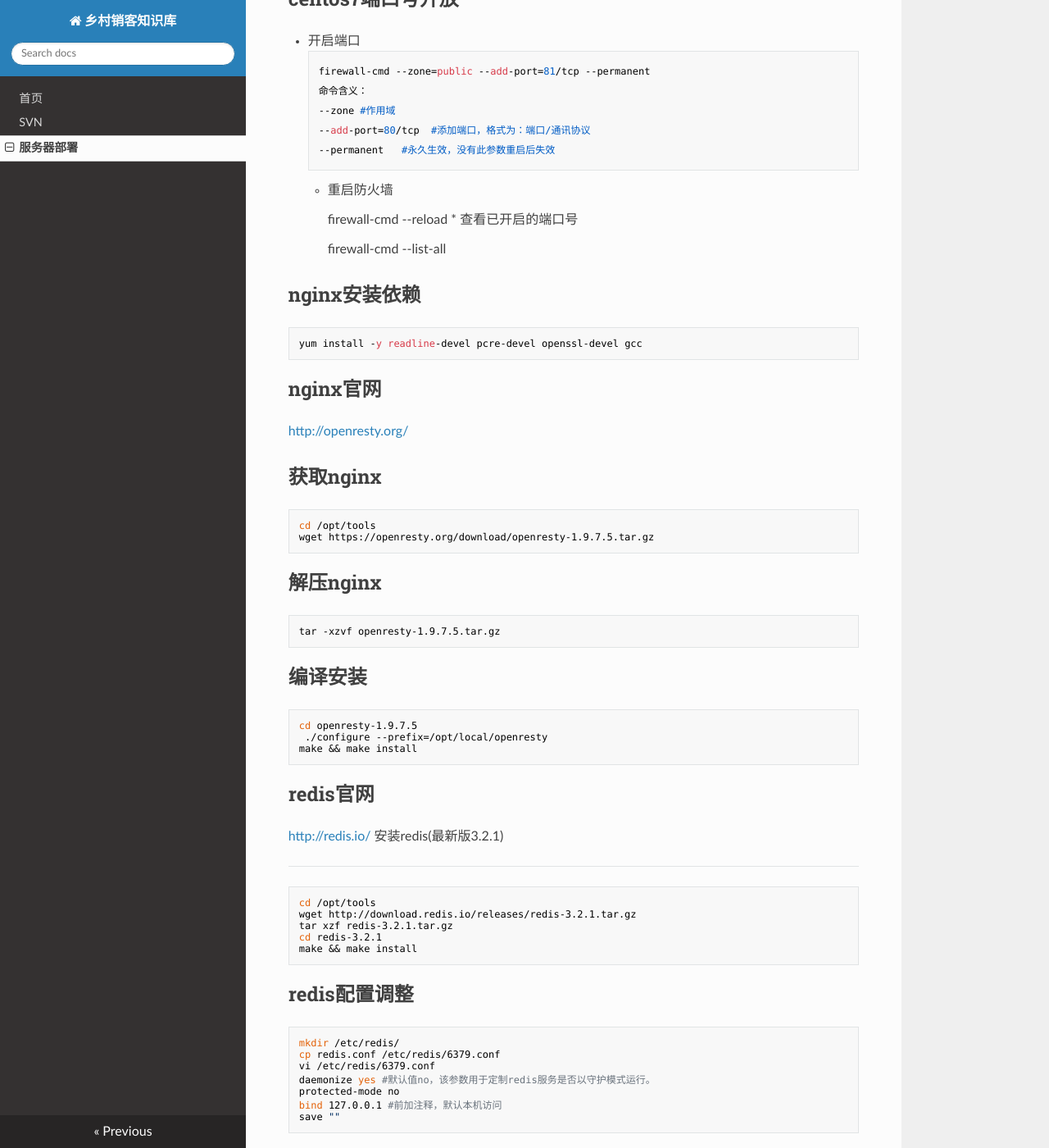
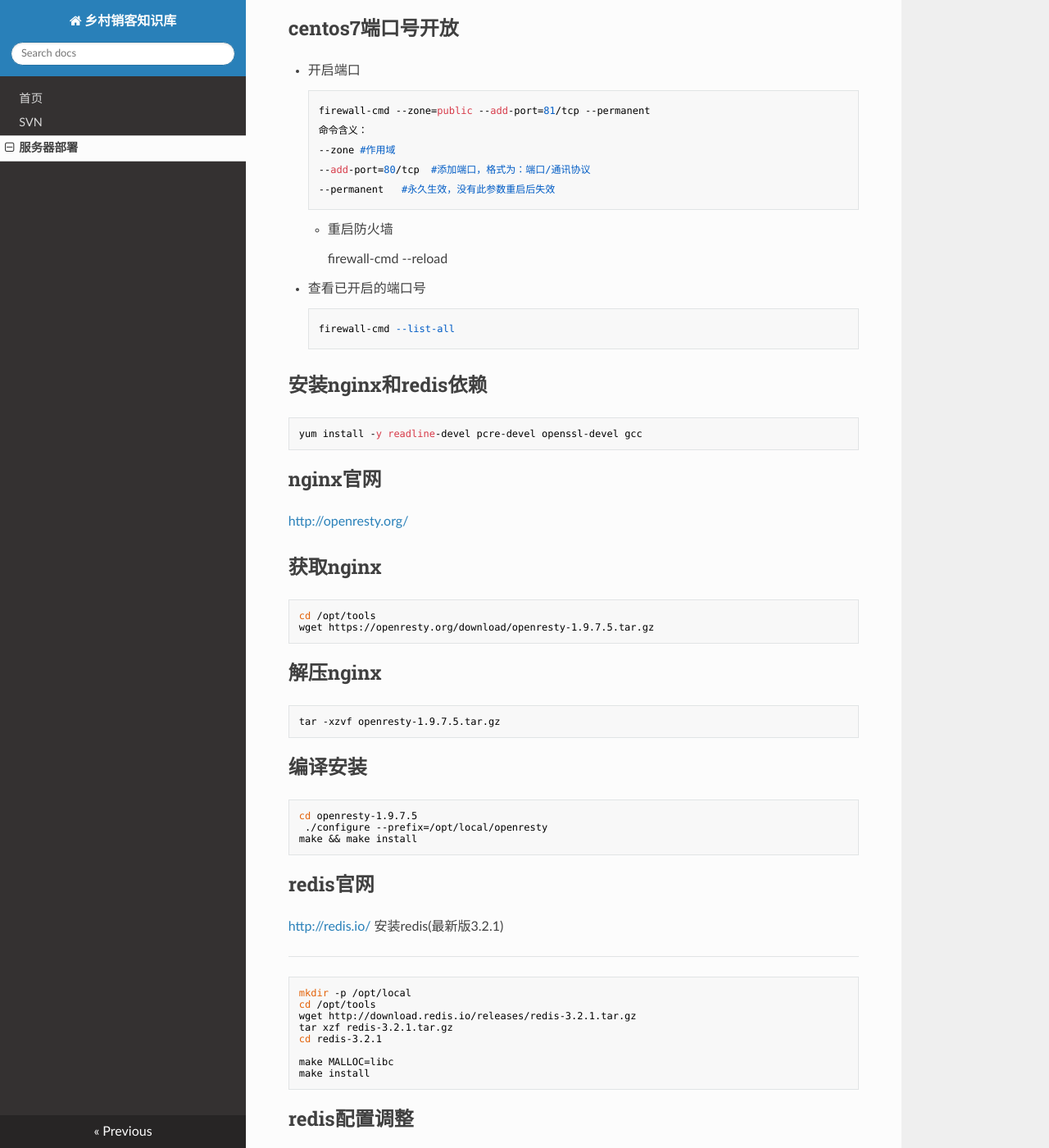
Before and after one commit to ETENG-WIKI/VIS-WIKI, an MkDocs documentation site: the page built from docs/wzfDeploy.md, in a window 1280 px wide and 1400 px high, scrolled down 1283 px. Shown: the whole window at 82% size. Built offline with MkDocs 1.6.1, drawn with Linux system fonts in a browser that asks for light colours; nearby versions of some CDN libraries; old or Windows-style settings are respelled for this version of MkDocs; some of the changed text lies outside the part shown.

Commit message:
样式调整

```diff
--- a/docs/wzfDeploy.md
+++ b/docs/wzfDeploy.md
@@ -13,6 +13,7 @@
 		sudo env ROLE=controller CSPHERE_VERSION=1.0.1 /bin/sh /tmp/csphere-install.sh
 
 	**注意：** 希云安装，如果是多台服务器，只需要在一台上面装controller
+
 * 安装agent
 
 	打开浏览器，访问controller A主机的1016端口，第一次访问填入管理员邮箱密码注册，即可看到控制台的界面。 点击左侧的“主机”菜单，进入主机列表页面，点击“添加主机”并复制脚本，在Agent主机安装Agent程序，即可开始希云cSphere旅途。
@@ -51,11 +52,12 @@ centos7端口号开放
  * 重启防火墙
 
 	 	firewall-cmd --reload
+
  * 查看已开启的端口号
 
 	 	firewall-cmd --list-all
 
-nginx安装依赖
+安装nginx和redis依赖
 ---
 	yum install -y readline-devel pcre-devel openssl-devel gcc
 
@@ -83,11 +85,14 @@ redis官网
 [http://redis.io/](http://redis.io/ "redis官网")
 安装redis(最新版3.2.1)
 ---
+	mkdir -p /opt/local
 	cd /opt/tools
 	wget http://download.redis.io/releases/redis-3.2.1.tar.gz
 	tar xzf redis-3.2.1.tar.gz
 	cd redis-3.2.1
-	make && make install
+
+	make MALLOC=libc
+	make install
 
 redis配置调整
 ---
```
Also changed, not shown: other parts of docs/wzfDeploy.md (+1 -1 lines).
